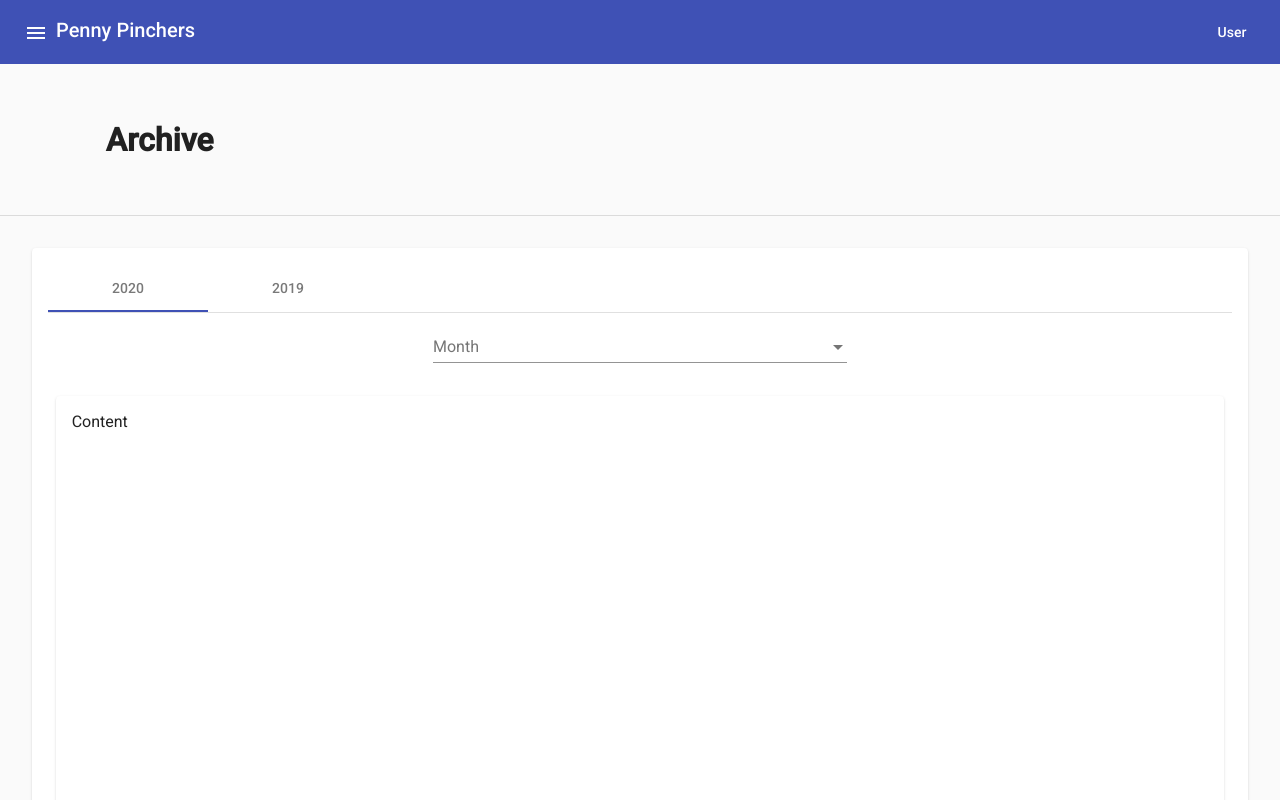
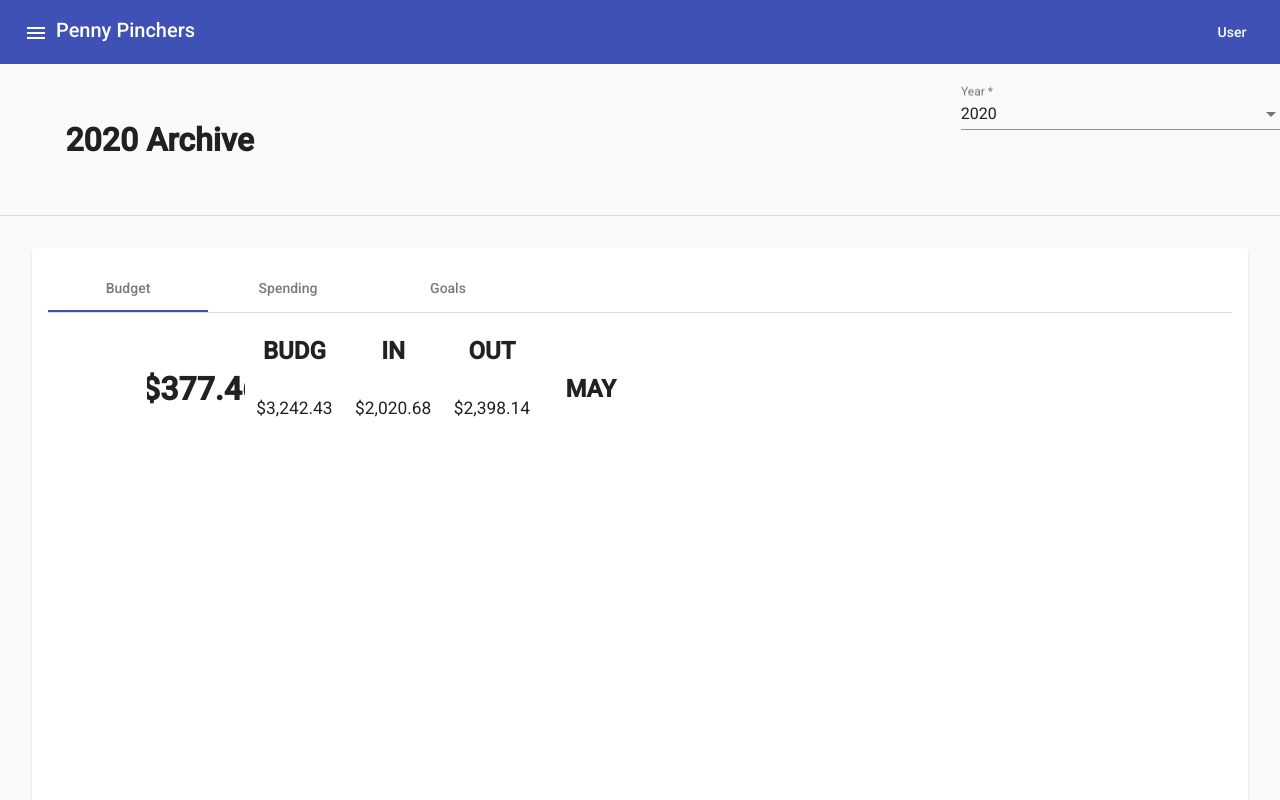
Before and after one commit to anngo14/PennyPinchers, an Angular app: page /archive in a window 1280 px wide. Built offline with nearby package versions, Linux system fonts and the light colour scheme.

Commit message:
created the collapsed view for archive categories

```diff
--- a/src/app/archive/archive.component.css
+++ b/src/app/archive/archive.component.css
@@ -3,10 +3,34 @@
     height: 55em;
     width: 100%;
 }
-.monthSelect{
-    width: 35%;
+.yearSelect{
+    margin-top: 2em;
+    width: 20em;
 }
 .archiveContent{
     widtH: 96%;
     height: 43em;
 }
+#positiveTrend{
+    font-size: 62pt;
+    color: #AFFF64;
+}
+#negativeTrend{
+    font-size: 62pt;
+    color: #FF6464;
+}
+#noTrend{
+    font-size: 62pt;
+    color: #FFF864;
+}
+.archiveItem{
+    width: 100%;
+    height: 152px;
+}
+.budgetQuick{
+    position: absolute;
+    top: 0;
+    margin: 0;
+    margin-top: 0.5em;
+    font-size: 13pt;
+}
--- a/src/app/archive/archive.component.html
+++ b/src/app/archive/archive.component.html
@@ -1,8 +1,16 @@
 <mat-grid-list cols="4" rowHeight="75px">
     <mat-grid-tile rowspan='2'>
-        <h1>Archive</h1>
+        <h1>{{selectedYear}} Archive</h1>
     </mat-grid-tile>
-    <mat-grid-tile colspan='3'></mat-grid-tile>
+    <mat-grid-tile colspan='2'></mat-grid-tile>
+    <mat-grid-tile>
+        <mat-form-field class="yearSelect">
+            <mat-label>Year</mat-label>
+            <mat-select required [(value)]="selectedYear">
+                <mat-option *ngFor="let year of pastYears" [value]="year">{{year}}</mat-option>
+            </mat-select>
+        </mat-form-field>
+    </mat-grid-tile>
     <mat-grid-tile colspan='3'></mat-grid-tile>
   </mat-grid-list>
 <mat-divider></mat-divider>
@@ -10,24 +18,89 @@
     <mat-grid-tile>
         <mat-card class="archiveCard">
             <mat-tab-group>
-                <mat-tab *ngFor='let year of pastYears' [label]='year'>
-                    <mat-grid-list cols="1" rowHeight='75px'>
-                        <mat-grid-tile>
-                            <mat-form-field class="monthSelect">
-                                <mat-label>Month</mat-label>
-                                <mat-select>
-                                    <mat-option *ngFor='let month of months' [value]='month'>{{month}}</mat-option>
-                                </mat-select>
-                            </mat-form-field>
-                        </mat-grid-tile>
-                    </mat-grid-list>
-                    <mat-grid-list cols='1' rowHeight='46em'>
-                        <mat-grid-tile>
-                            <mat-card class="archiveContent">
-                                Content
-                            </mat-card>
-                        </mat-grid-tile>
-                    </mat-grid-list>
+                <mat-tab label='Budget'>
+                    <div class='archiveItem'>
+                        <mat-grid-list cols='12' rowHeight='75px'>
+                            <mat-grid-tile rowspan='2'>
+                                <div class='arrow'>
+                                    <mat-icon *ngIf="budgetProfit > 0; else secondCheck" id='positiveTrend'>keyboard_arrow_up</mat-icon>
+                                    <ng-template #secondCheck><mat-icon *ngIf="budgetProfit < 0; else thirdCheck" id='negativeTrend'>keyboard_arrow_down</mat-icon></ng-template>
+                                    <ng-template #thirdCheck><mat-icon id='noTrend'>remove</mat-icon></ng-template>
+                                </div>
+                            </mat-grid-tile>
+                            <mat-grid-tile rowspan='2'>
+                                <h1>{{budgetProfit | currency}}</h1>
+                            </mat-grid-tile>
+                            <mat-grid-tile rowspan='1'>
+                                <h2>BUDG</h2>
+                            </mat-grid-tile>
+                            <mat-grid-tile><h2>IN</h2></mat-grid-tile>
+                            <mat-grid-tile><h2>OUT</h2></mat-grid-tile>
+                            <mat-grid-tile rowspan='2'>
+                                <h2>{{budgetMonth}}</h2>
+                            </mat-grid-tile>
+                            <mat-grid-tile colspan='6' rowspan='2'></mat-grid-tile>
+                            <mat-grid-tile><p class='budgetQuick'>{{budgetAmount | currency}}</p></mat-grid-tile>
+                            <mat-grid-tile><p class='budgetQuick'>{{budgetIncome | currency}}</p></mat-grid-tile>
+                            <mat-grid-tile><p class='budgetQuick'>{{budgetOut | currency}}</p></mat-grid-tile>
+                        </mat-grid-list>
+                    </div>
+                </mat-tab>
+                <mat-tab label='Spending'>
+                    <div class='archiveItem'>
+                        <mat-grid-list cols='12' rowHeight='75px'>
+                            <mat-grid-tile rowspan='2'>
+                                <div class='arrow'>
+                                    <mat-icon *ngIf='spendingProfit > 0; else secondCheck2' id='positiveTrend'>keyboard_arrow_up</mat-icon>
+                                    <ng-template #secondCheck2><mat-icon *ngIf='spendingProfit < 0; else thirdCheck2' id='negativeTrend'>keyboard_arrow_down</mat-icon></ng-template>
+                                    <ng-template #thirdCheck2><mat-icon id='noTrend'>remove</mat-icon></ng-template>
+                                </div>
+                            </mat-grid-tile>
+                            <mat-grid-tile rowspan='2'>
+                                <h1>{{spendingProfit | currency}}</h1>
+                            </mat-grid-tile>
+                            <mat-grid-tile rowspan='1'>
+                                <h2>BUDG</h2>
+                            </mat-grid-tile>
+                            <mat-grid-tile><h2>IN</h2></mat-grid-tile>
+                            <mat-grid-tile><h2>OUT</h2></mat-grid-tile>
+                            <mat-grid-tile rowspan='2'>
+                                <h2>{{spendingMonth}}</h2>
+                            </mat-grid-tile>
+                            <mat-grid-tile colspan='6' rowspan='2'></mat-grid-tile>
+                            <mat-grid-tile><p class='budgetQuick'>{{spendingAmount | currency}}</p></mat-grid-tile>
+                            <mat-grid-tile><p class='budgetQuick'>{{spendingIncome | currency}}</p></mat-grid-tile>
+                            <mat-grid-tile><p class='budgetQuick'>{{spendingOut | currency}}</p></mat-grid-tile>
+                        </mat-grid-list>
+                    </div>
+                </mat-tab>
+                <mat-tab label='Goals'>
+                    <div class='archiveItem'>
+                        <mat-grid-list cols='12' rowHeight='75px'>
+                            <mat-grid-tile rowspan='2'>
+                                <div class='arrow'>
+                                    <mat-icon *ngIf='goalProfit > 0; else secondCheck3' id='positiveTrend'>keyboard_arrow_up</mat-icon>
+                                    <ng-template #secondCheck3><mat-icon *ngIf='goalProfit < 0; else thirdCheck3' id='negativeTrend'>keyboard_arrow_down</mat-icon></ng-template>
+                                    <ng-template #thirdCheck3><mat-icon id='noTrend'>remove</mat-icon></ng-template>
+                                </div>
+                            </mat-grid-tile>
+                            <mat-grid-tile rowspan='2'>
+                                <h1>{{goalProfit | currency}}</h1>
+                            </mat-grid-tile>
+                            <mat-grid-tile><h2>IN</h2></mat-grid-tile>
+                            <mat-grid-tile><h2>OUT</h2></mat-grid-tile>
+                            <mat-grid-tile><h2>GOAL</h2></mat-grid-tile>
+                            <mat-grid-tile><h2>GOAL%</h2></mat-grid-tile>
+                            <mat-grid-tile rowspan='2'>
+                                <h2>{{goalMonth}}</h2>
+                            </mat-grid-tile>
+                            <mat-grid-tile colspan='5' rowspan='2'></mat-grid-tile>
+                            <mat-grid-tile><p class='budgetQuick'>{{goalIncome | currency}}</p></mat-grid-tile>
+                            <mat-grid-tile><p class='budgetQuick'>{{goalOut | currency}}</p></mat-grid-tile>
+                            <mat-grid-tile><p class='budgetQuick'>{{goal | currency}}</p></mat-grid-tile>
+                            <mat-grid-tile><p class='budgetQuick'>{{goalPercentage | percent}}</p></mat-grid-tile>
+                        </mat-grid-list>
+                    </div>
                 </mat-tab>
             </mat-tab-group>
         </mat-card>
--- a/src/app/archive/archive.component.ts
+++ b/src/app/archive/archive.component.ts
@@ -7,14 +7,60 @@ import { Component, OnInit } from '@angular/core';
 })
 export class ArchiveComponent implements OnInit {
 
-  pastYears = [];
-  months =  ["January", "February", "March", "April", "May", "June", "July", "August", "September", "October", "November", "December"];
+  years: any = [];
+  pastYears: any = [];
+  selectedYear: any;
+  current: any;
 
+  //Budget List Item
+  budgetProfit: number = 0;
+  budgetMonth: string = "MAY";
+  budgetAmount: number = 3242.43;
+  budgetOut: number = 2398.14;
+  budgetIncome: number = 2020.68;
+  budgetCategories: any = [];
+  //End Budget List Item
+
+  //Spending List Item
+  spendingProfit: number = 0;
+  spendingMonth: string = "OCT";
+  spendingAmount: number = 4230.12;
+  spendingOut: number = 2340.61;
+  spendingIncome: number = 4129.25;
+  spendingCategories: any = [];
+  //End Spending List Item
+
+  //Goal List Item
+  goalProfit: number = 0;
+  goalIncome: number = 4129.25;
+  goalOut: number = 4129.25;
+  goalMonth: string = "FEB";
+  goalPercentage: number = .437;
+  goal: number = 5000;
+  //End Goal List Item
   constructor() { }
 
   ngOnInit() {
     var d = new Date();
-    this.pastYears = [d.getFullYear(), 2019];
+    for(let i = 0; i < 5; i++){
+      this.years.push(d.getFullYear() - i);
+    }
+
+    this.budgetProfit = this.budgetIncome - this.budgetOut;
+    this.spendingProfit = this.spendingIncome - this.spendingOut;
+    this.goalProfit = this.goalIncome - this.goalOut;
+    this.current = d.getFullYear();
+    this.pastYears = this.years;
+    this.selectedYear = this.current;
+  }
+  checkSign(n: number){
+    if(n > 0){
+      return 1;
+    } else if(n < 0){
+      return -1;
+    } else {
+      return 0;
+    }
   }
 
 }
```
